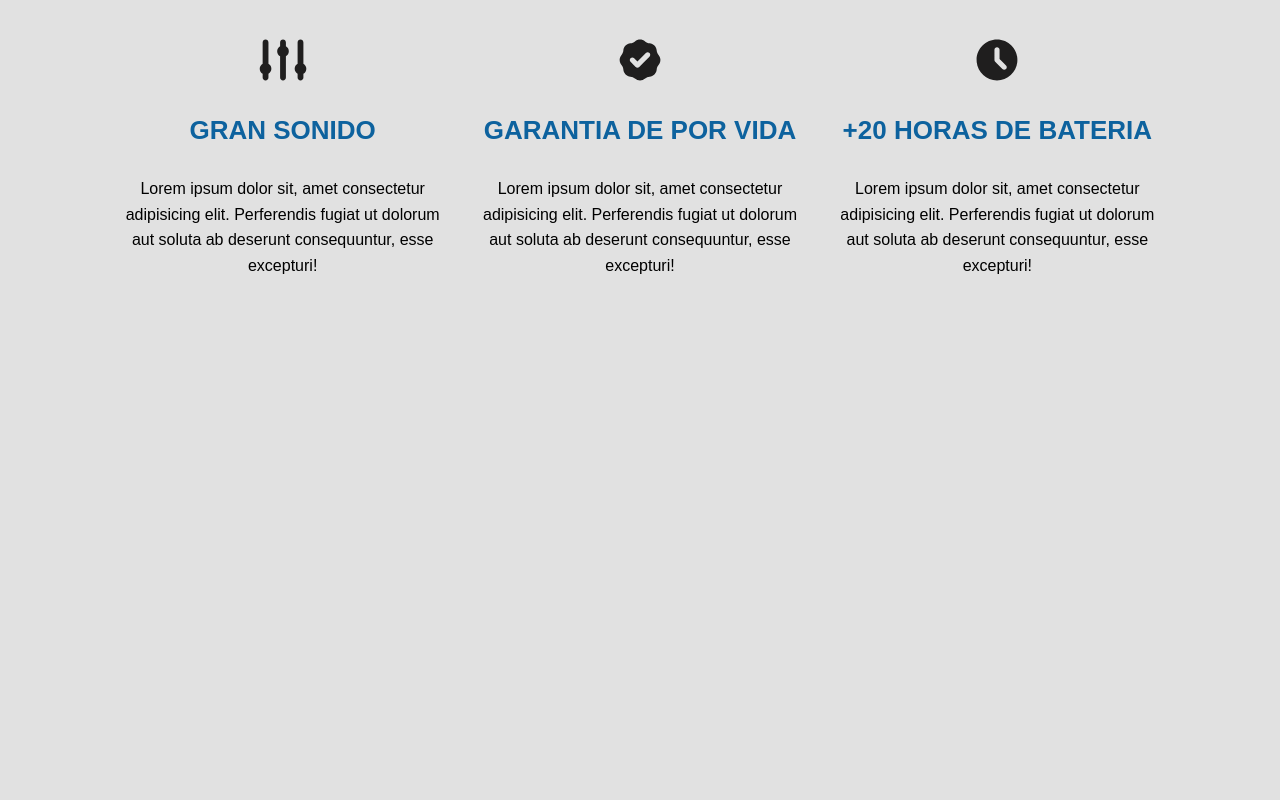
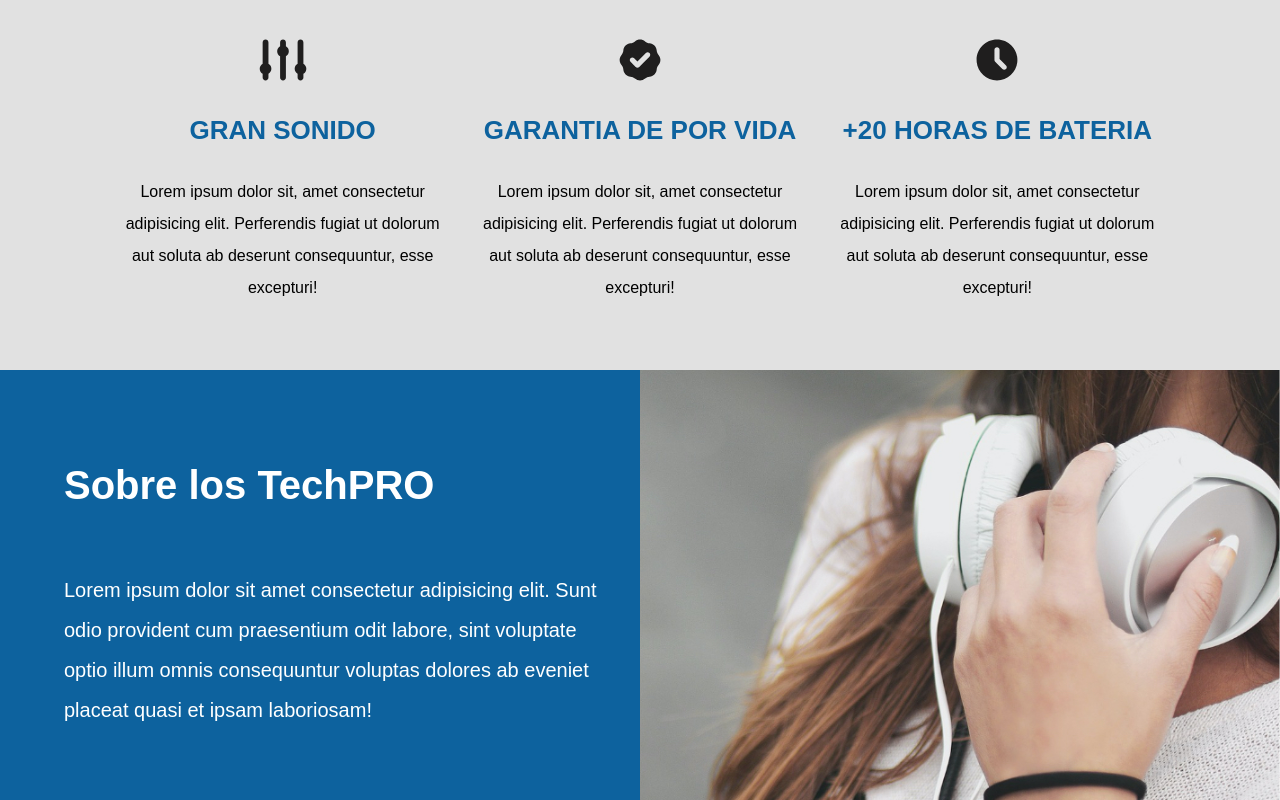
Before and after one commit to EmmaxPlay/Tech-Pro, a plain HTML site: page index.html in a window 1280 px wide. Shown: the part 700-1500 px from the top of the page. Before the commit the page ends 1045 px from the top, so only its background shows below. Drawn offline with Linux system fonts and the light colour scheme.

Commit message:
Sobre los TechPRO

```diff
--- a/css/master.css
+++ b/css/master.css
@@ -95,8 +95,12 @@ img{
         gap: 2rem;
     }
 }
-.icono p, h3{
+.icono h3{
     text-align: center;
+}
+.icono p{
+    text-align: center;
+    line-height: 2;
 }
 .icono img{
     width: 5rem;
@@ -107,3 +111,61 @@ img{
     text-transform: uppercase;
     margin-top: calc(var(--separacion)/2);
 }
+
+/**Sobre tech**/
+.sobre-tech{
+    background-image: linear-gradient(to bottom, transparent 50%, var(--primario) 0%), url(../img/imagen-mujer.jpg) ;
+    background-position: right;
+    background-repeat: repeat, no-repeat;
+    background-size: 100%, 110rem;
+}
+@media (min-width: 768px) {
+    .sobre-tech{
+        background-image: linear-gradient(to left, transparent 50%, var(--primario) 0%), url(../img/imagen-mujer.jpg) ;
+        background-repeat: repeat, no-repeat;
+    }
+}
+@media (min-width: 1600px) {
+    .sobre-tech{
+        background-size: 100%, 210rem;
+    }
+}
+.sobre-tech-grid{
+    display: grid;
+    grid-template-rows: repeat(2, 40rem);
+    row-gap: var(--separacion);
+}
+@media (min-width: 768px) {
+    .sobre-tech-grid{
+        grid-template-rows: unset;
+        row-gap: unset;
+        grid-template-columns: repeat(2,1fr);
+        column-gap: 4rem;
+        padding: var(--separacion) 0;
+    }
+}
+.texto-sobre-tech{
+    grid-row: 2/3;
+    color: var(--blanco);
+    padding-bottom: calc(var(--separacion) * 2 );
+}
+@media (min-width: 768px) {
+    .texto-sobre-tech{
+        padding: 0;
+    }
+}
+
+.texto-sobre-tech{
+    font-size:2rem ;
+    line-height:2;
+    display: flex;
+    flex-direction: column;
+    justify-content: space-around;
+}
+.texto-sobre-tech h2{
+    font-size: 4rem;
+}
+.texto-sobre-tech p{
+    font-size: 2rem;
+    line-height: 2;
+}
--- a/index.html
+++ b/index.html
@@ -109,5 +109,14 @@
         </div>
       </div>
     </section>
+    <section class="sobre-tech">
+      <div class="container sobre-tech-grid">
+        <div class="texto-sobre-tech">
+          <h2>Sobre los <span>TechPRO</span></h2>
+          <p>Lorem ipsum dolor sit amet consectetur adipisicing elit. Sunt odio provident cum praesentium odit labore, sint voluptate optio illum omnis consequuntur voluptas dolores ab eveniet placeat quasi et ipsam laboriosam!</p>
+        </div>
+
+      </div>
+    </section>
   </body>
 </html>
```
